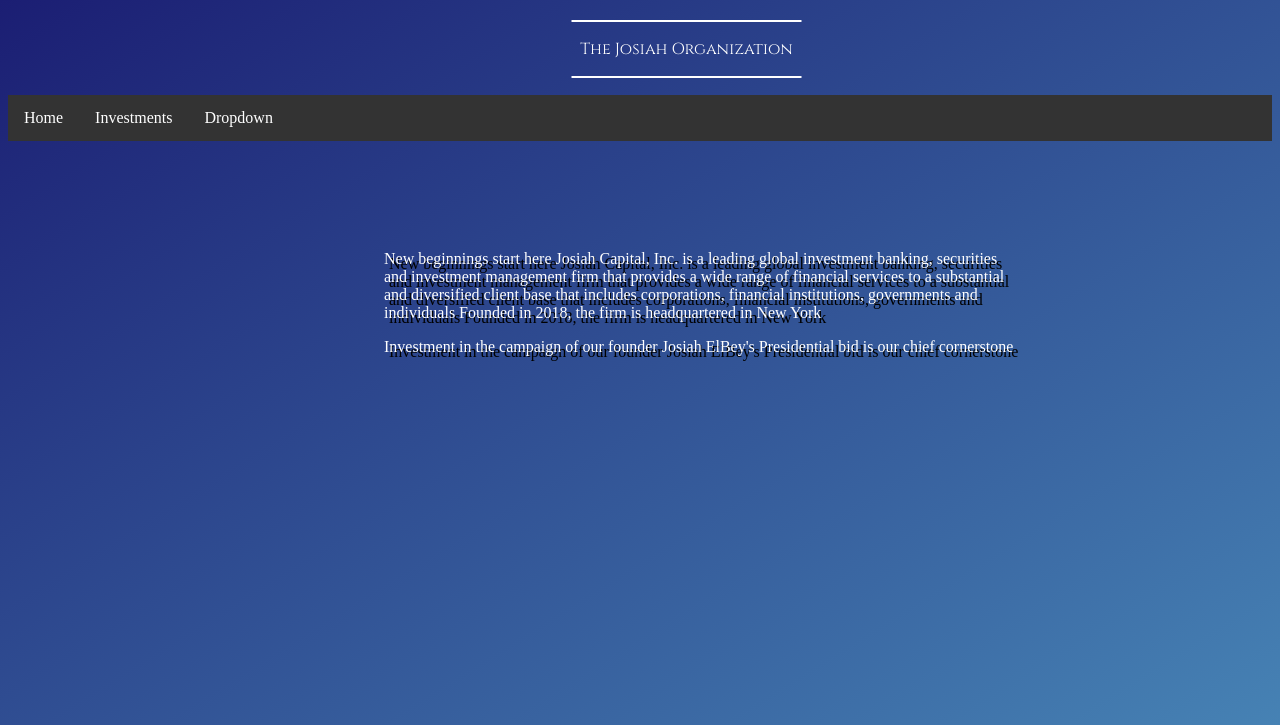
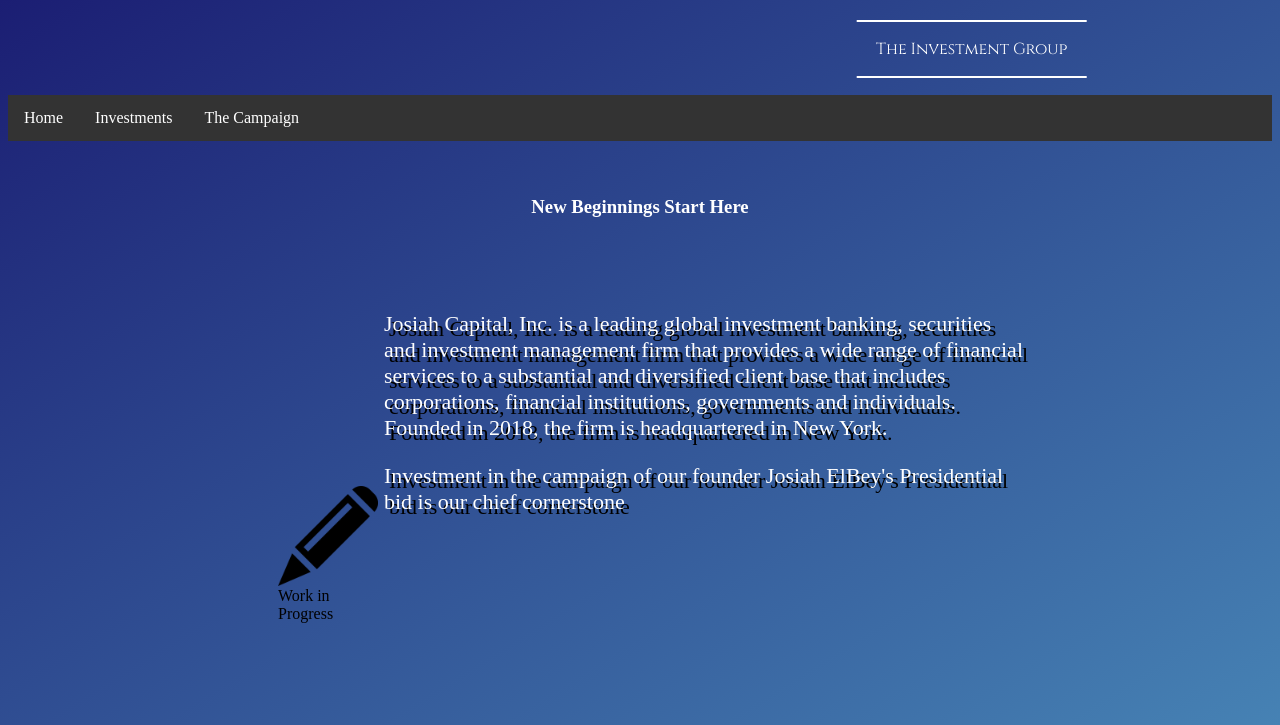
Before and after one commit to josiahe2793/css3-project, a plain HTML site: page index.html in a window 1280 px wide. Shown: the part 75-800 px from the top of the page. Drawn offline with Linux system fonts and the light colour scheme; a web font is replaced by a local one.

Commit message:
Final touches

```diff
--- a/index.html
+++ b/index.html
@@ -1,56 +1,68 @@
 <!DOCTYPE html>
 <html>
+
 <head>
     <meta charset="UTF-8">
     <link href="https://fonts.googleapis.com/css?family=Cinzel|Cinzel+Decorative|Cormorant+SC" rel="stylesheet">
+    <link href="https://fonts.googleapis.com/css?family=Cormorant+Garamond|Roboto" rel="stylesheet">
     <title>index.html</title>
     <style>
 
-
         #back {
-        background:linear-gradient(to bottom right, MidnightBlue,Steelblue);
-        background-size:cover;
-        position:absolute;
+            background: linear-gradient(to bottom right, MidnightBlue, Steelblue);
+            background-size: cover;
+            position: absolute;
+            background-attachment:fixed;
             top: 0;
             left: 0;
             min-width: 100%;
             min-height: 100%;
-        z-index:-1;
+            z-index: -1;
         }
 
         #head {
-        font-family:Cinzel;
-        color:white;
-        position:absolute;
-        right:50%;
+            font-family: Cinzel;
+            color: white;
+            position: absolute;
+            right: 50%;
             transform: translate(50%);
 
         }
 
         #text {
-        position:absolute;
-        color:white;
-        right:50%;
-        bottom:70%;
-        transform:translate(60%,150%);
-        text-shadow:5px 5px black;
+            position: absolute;
+            color: white;
+            right: 50%;
+            bottom: 70%;
+            transform: translate(60%, 150%);
+            text-shadow: 5px 5px black;
             z-index:-1;
+            font-size: 22px;
 
         }
 
         #sub {
-           font-family:Cinzel;
+            font-family: Cinzel;
             width: 230px;
             border: 0px solid red;
             border-left: 0px solid red;
-	       border-top:2px solid white;
-	       border-bottom:2px solid white;
-	       position:absolute;
-           transform:translate(245%,150%);
-           color:white;
+            border-top: 2px solid white;
+            border-bottom: 2px solid white;
+            position: absolute;
+            transform: translate(369%, 150%);
+            color: white;
 
         }
 
+        #pre {
+            font-family: Cormorant+Garamond;
+            position absolute;
+            color: white;
+            right:50%;
+            bottom:70%;
+            transform: translate(-.2%, -400%)
+            z-index:-1;
+        }
 
 
 
@@ -68,7 +80,8 @@ li {
 
         }
 
-li a, .dropbtn {
+        li a,
+        .dropbtn {
             display: inline-block;
             color: white;
             text-align: center;
@@ -77,7 +90,8 @@ li a, .dropbtn {
 
         }
 
-li a:hover, .dropdown:hover .dropbtn {
+        li a:hover,
+        .dropdown:hover .dropbtn {
             background-color: MidnightBlue;
 
         }
@@ -92,7 +106,7 @@ li.dropdown {
             position: absolute;
             background-color: #f9f9f9;
             min-width: 160px;
-    box-shadow: 0px 8px 16px 0px rgba(0,0,0,0.2);
+            box-shadow: 0px 8px 16px 0px rgba(0, 0, 0, 0.2);
             z-index: 1;
         }
 
@@ -105,7 +119,9 @@ li.dropdown {
 
         }
 
-.dropdown-content a:hover {background-color: #f1f1f1}
+        .dropdown-content a:hover {
+            background-color: #f1f1f1
+        }
 
         .dropdown:hover .dropdown-content {
             display: block;
@@ -117,17 +133,81 @@ li.dropdown {
 
 
 
+        #tran {
+
+    width: 100px;
+    height: 100px;
+    transform:translate(150%,50px);
+    position:relative;
+
+    animation-name: work;
+    animation-duration: 5s;
+    animation-timing-function: linear;
+    animation-delay: 2s;
+    animation-iteration-count: infinite;
+    animation-direction: alternate;
+    transition: color 0.5s;
+    transition-delay: 6s;
+}
+#tran:hover{
+    width:120px;  height:120px;
+}
+
+
+@keyframes work {
+    0%   { left:0px; top:0px;}
+    15%  { left:200px; top:0px;}
+    50%  { left:200px; top:200px;}
+    75%  { left:0px; top:200px;}
+    100% { left:0px; top:0px;}
+}
+
+#center{
+       width: 100px;
+    height: 100px;
+    transform:translate(150%,35px);
+    position:relative;
+
+    animation-name: fol;
+    animation-duration: 5s;
+    animation-timing-function: linear;
+    animation-delay: 2s;
+    animation-iteration-count: infinite;
+    animation-direction: alternate;
+    transition: color 0.2s ;
+    }
+#center:hover {
+    color:white;
+}
+
+@keyframes fol {
+    0%   { left:0px; top:0px;}
+    15%  { left:200px; top:0px;}
+    50%  { left:200px; top:200px;}
+    75%  { left:0px; top:200px;}
+    100% { left:0px; top:0px;}
+}
+
+
+
+
+
+
     </style>
 </head>
+
 <body>
 
     <div id="back"></div>
 
     <div id="head">
-  <h1>Josiah Capital</h1></div>
+        <h1>Josiah Capital</h1>
+    </div>
 
     <div id="sub">
-  <center><p>The Josiah Organization</p></center>
+        <center>
+            <p>The Investment Group</p>
+        </center>
     </div>
 
 
@@ -137,25 +217,40 @@ li.dropdown {
         <li><a href="#home">Home</a></li>
         <li><a href="#news">Investments</a></li>
         <li class="dropdown">
-    <a href="javascript:void(0)" class="dropbtn">Dropdown</a>
+            <a href="javascript:void(0)" class="dropbtn">The Campaign</a>
             <div class="dropdown-content">
                 <a href="#">Knowing the Branches</a>
                 <a href="#">#Josiah2060</a>
-      <a href="#">Link 3</a>
+                <a href="#">Endorse Josiah</a>
             </div>
         </li>
     </ul>
     <br><br>
 
     <div id="text">
- <p>New beginnings start here
+        <p>
 
-   Josiah Capital, Inc. is a leading global investment banking, securities and investment management firm that provides a wide range of financial services to a substantial and diversified client base that includes corporations, financial institutions, governments and individuals
-
-     Founded in 2018, the firm is headquartered in New York <p>
+            Josiah Capital, Inc. is a leading global investment banking, securities and investment management firm that provides a wide range of financial services to a substantial and diversified client base that includes corporations, financial institutions, governments
+            and individuals. Founded in 2018, the firm is headquartered in New York.
+            <p>
                 Investment in the campaign of our founder Josiah ElBey's Presidential bid is our chief cornerstone
             </p>
     </div>
 
+    <div id="pre">
+        <center>
+            <h3>New Beginnings Start Here</h3>
+        </center>
+    </div>
+
+    <div id="tran">
+    <img src="image/wrien.png" alt="written" align="left" height="100" width="100"></div>
+   <div id="center"><p>Work in Progress </p></p></div>
+
+
+
+
+
 </body>
+
 </html>
```
Also changed, not shown: image/wrien.png (added). Lines whose indentation alone changed are shown as unchanged.
